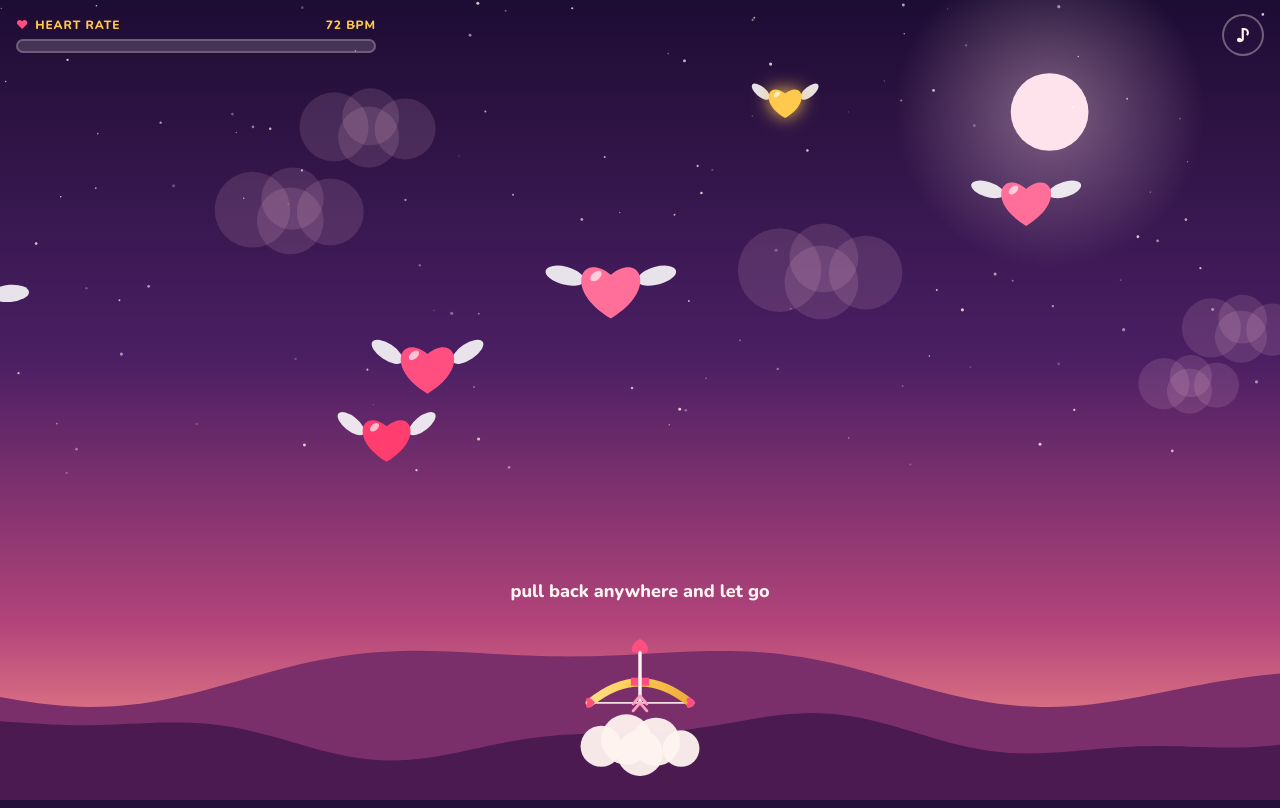
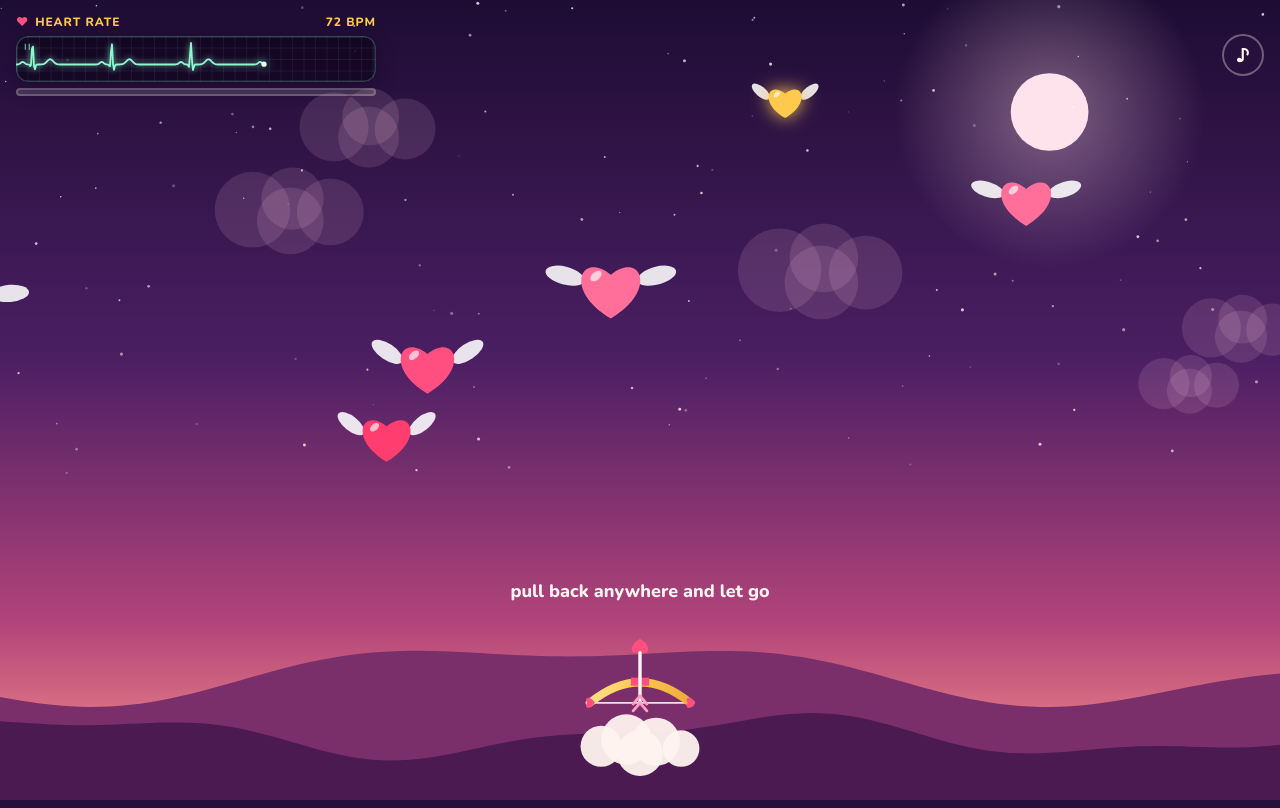
Before and after one commit to Amdrei-ctrl/Test-site, a plain HTML site: page index.html in a window 1280 px wide. Both pictures are taken after a click on the button "Pick up the bow". Drawn offline with nearby package versions, Linux system fonts and the light colour scheme; animation ran at ten frames a second; a web font is replaced by a local one.

Commit message:
Add live EKG heart monitor to the HUD
Co-Authored-By: Claude Opus 5.5 <noreply@anthropic.com>
Claude-Session: https://claude.ai/code/session_01VcWrGFMVeD88ahEJai1Yy5

```diff
--- a/index.html
+++ b/index.html
@@ -49,11 +49,23 @@
     color: var(--cream);
   }
   .meter-label span:last-child { font-variant-numeric: tabular-nums; color: var(--gold); }
-  .beat { display: inline-block; color: var(--rose); margin-right: 6px; animation: beat var(--beat, .83s) ease-in-out infinite; }
-  @keyframes beat { 0%, 40%, 100% { transform: scale(1); } 15% { transform: scale(1.35); } 28% { transform: scale(1.15); } }
+  .beat { display: inline-block; color: var(--rose); margin-right: 6px; }
+  .monitor {
+    position: relative; height: 46px; border-radius: 12px; overflow: hidden;
+    background:
+      linear-gradient(rgba(143, 247, 208, .07) 1px, transparent 1px) 0 0 / 100% 11.5px,
+      linear-gradient(90deg, rgba(143, 247, 208, .07) 1px, transparent 1px) 0 0 / 11.5px 100%,
+      rgba(16, 5, 28, .72);
+    box-shadow: inset 0 0 0 1.5px rgba(143, 247, 208, .22), 0 6px 18px rgba(10, 0, 20, .35);
+  }
+  .monitor canvas { position: absolute; inset: 0; width: 100%; height: 100%; touch-action: auto; }
+  .monitor .lead {
+    position: absolute; left: 8px; top: 5px; z-index: 1;
+    font: 800 9px var(--body); letter-spacing: .14em; color: rgba(143, 247, 208, .6);
+  }
   .rx { font-family: var(--display); color: var(--rose-deep); font-size: 1.2em; margin-right: 2px; }
   .track {
-    height: 14px; border-radius: 99px; overflow: hidden;
+    height: 8px; border-radius: 99px; overflow: hidden;
     background: rgba(255, 244, 240, .16);
     box-shadow: inset 0 0 0 2px rgba(255, 244, 240, .22);
   }
@@ -133,6 +145,7 @@
 <div class="hud off" id="hud">
   <div class="meter">
     <div class="meter-label"><span><span class="beat" aria-hidden="true">♥</span><span id="meterText">Heart rate</span></span><span id="meterCount">72 BPM</span></div>
+    <div class="monitor"><span class="lead">II</span><canvas id="ekg" aria-hidden="true"></canvas></div>
     <div class="track"><div class="fill" id="fill"></div></div>
   </div>
   <button class="mute" id="mute" type="button" aria-label="Mute sound">♪</button>
@@ -423,11 +436,73 @@
     texts.push({ x, y, text, color, size: size * scale, life: 1.1 });
   }
 
+  // ---------- EKG monitor ----------
+  const ekgCv = $("ekg"), ectx = ekgCv.getContext("2d"), beatEl = document.querySelector(".beat");
+  const ekg = { w: 0, h: 0, ys: [], head: 0, clock: 0, lastBeat: 0, bpm: 72, target: 72, speed: 95, peaked: false };
+  function ekgResize() {
+    const r = ekgCv.getBoundingClientRect();
+    ekg.w = Math.max(1, Math.round(r.width)); ekg.h = Math.max(1, Math.round(r.height));
+    ekgCv.width = ekg.w * DPR; ekgCv.height = ekg.h * DPR;
+    ectx.setTransform(DPR, 0, 0, DPR, 0, 0);
+    ekg.ys = new Array(ekg.w).fill(null);
+    ekg.head = 0;
+  }
+  // one heartbeat as a sum of bumps: P wave, QRS spike, T wave
+  function pqrst(tt, interval) {
+    const k = Math.min(1, interval / .62);
+    const g = (c, w, a) => a * Math.exp(-(((tt - c * k) / (w * k)) ** 2));
+    return g(.08, .028, .12) + g(.165, .009, -.14) + g(.185, .011, 1) + g(.205, .011, -.28) + g(.37, .045, .24);
+  }
+  function ekgUpdate(dt) {
+    if (!ekg.w) return;
+    ekg.bpm += (ekg.target - ekg.bpm) * Math.min(1, dt * 1.5);
+    const interval = 60 / ekg.bpm;
+    let cols = dt * ekg.speed;
+    ekg.carry = (ekg.carry || 0) + cols;
+    const step = 1 / ekg.speed;
+    while (ekg.carry >= 1) {
+      ekg.carry -= 1;
+      ekg.clock += step;
+      let ph = ekg.clock - ekg.lastBeat;
+      if (ph >= interval) { ekg.lastBeat += interval; ph = ekg.clock - ekg.lastBeat; ekg.peaked = false; }
+      if (!ekg.peaked && ph >= .185 * Math.min(1, interval / .62)) { ekg.peaked = true; onBeat(); }
+      const v = pqrst(ph, interval);
+      ekg.ys[ekg.head] = ekg.h * .62 - v * ekg.h * .48;
+      ekg.head = (ekg.head + 1) % ekg.w;
+      for (let i = 1; i <= 14; i++) ekg.ys[(ekg.head + i) % ekg.w] = null; // sweep gap
+    }
+  }
+  function onBeat() {
+    try { beatEl.animate([{ transform: "scale(1.45)" }, { transform: "scale(1)" }], { duration: 260, easing: "ease-out" }); } catch (e) {}
+    if (state === "play" || state === "finale") tone(1040, 1000, .05, "sine", .025);
+  }
+  function ekgDraw() {
+    if (!ekg.w) return;
+    ectx.clearRect(0, 0, ekg.w, ekg.h);
+    ectx.lineWidth = 1.8; ectx.lineJoin = "round"; ectx.lineCap = "round";
+    ectx.strokeStyle = "#8ff7d0";
+    ectx.shadowColor = "rgba(143,247,208,.8)"; ectx.shadowBlur = 6;
+    ectx.beginPath();
+    let pen = false;
+    for (let x = 0; x < ekg.w; x++) {
+      const y = ekg.ys[x];
+      if (y == null || x === ekg.head) { pen = false; continue; }
+      if (!pen) { ectx.moveTo(x, y); pen = true; } else ectx.lineTo(x, y);
+    }
+    ectx.stroke();
+    const hx = (ekg.head - 1 + ekg.w) % ekg.w, hy = ekg.ys[hx];
+    if (hy != null) {
+      ectx.fillStyle = "#e9fff7"; ectx.shadowBlur = 12;
+      ectx.beginPath(); ectx.arc(hx, hy, 2.6, 0, Math.PI * 2); ectx.fill();
+    }
+    ectx.shadowBlur = 0;
+  }
+
   // ---------- meter ----------
   function updateMeter() {
     fillEl.style.width = (love / GOAL * 100) + "%";
     const bpm = Math.round(72 + (love / GOAL) * 108);
-    document.documentElement.style.setProperty("--beat", (60 / bpm).toFixed(2) + "s");
+    ekg.target = bpm;
     meterCount.textContent = `${bpm} BPM`;
     meterText.textContent = state === "finale" ? "Tachycardia!" : "Heart rate";
   }
@@ -662,6 +737,7 @@
     const dt = Math.min(.033, (now - last) / 1000);
     last = now;
     update(dt); draw();
+    ekgUpdate(dt); ekgDraw();
     requestAnimationFrame(frame);
   }
 
@@ -708,9 +784,10 @@
 
   $("start").addEventListener("click", startGame);
   $("again").addEventListener("click", startGame);
-  window.addEventListener("resize", resize);
+  window.addEventListener("resize", () => { resize(); ekgResize(); });
 
   resize();
+  ekgResize();
   for (let i = 0; i < 4; i++) { spawnHeart(); hearts[i].x = rand(W * .1, W * .9); }
   requestAnimationFrame(frame);
 })();
```
